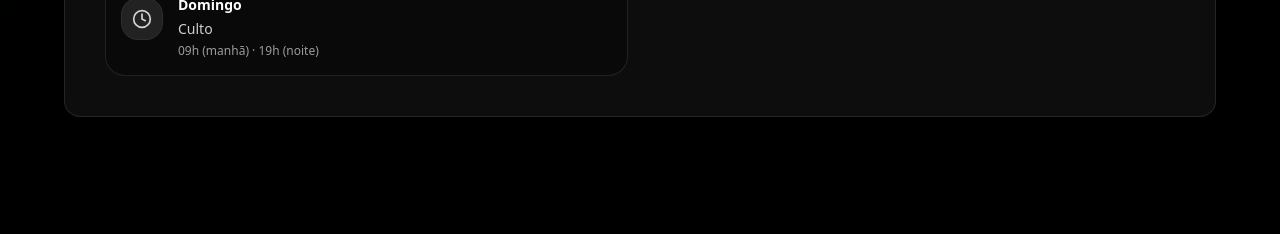
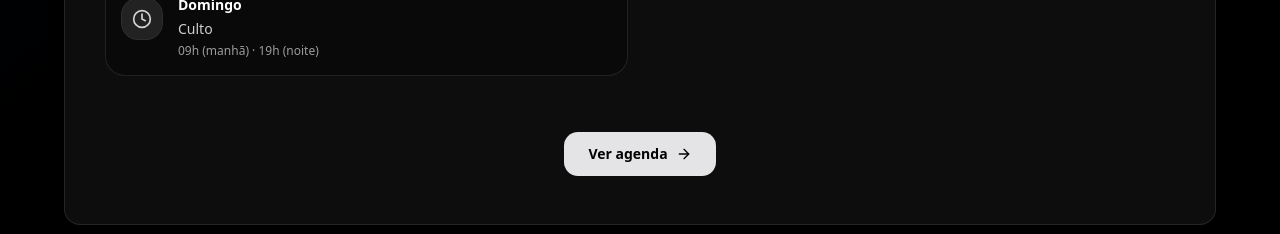
Before and after one commit to esdras-kyo/web-icm, a Next.js app: page / in a window 1280 px wide. Shown: the part 2300-2534 px from the top of the page. Built offline with nearby package versions, Linux system fonts and the light colour scheme; no server answers.

Commit message:
improve weeklyschedule

```diff
--- a/src/app/components/WeeklySchedule.tsx
+++ b/src/app/components/WeeklySchedule.tsx
@@ -1,7 +1,8 @@
 "use client";
 
-import { Clock } from "lucide-react";
+import { ArrowRight, Clock } from "lucide-react";
 import { motion } from "motion/react";
+import Link from "next/link";
 
 type ScheduleItem = {
   day: string;
@@ -100,6 +101,15 @@ export default function WeeklySchedule() {
               </div>
             ))}
           </div>
+          <div className="flex flex-col w-full p-2 items-center justify-center mt-4 md:mt-12">
+          <Link
+                href="/agenda"
+                className="cursor-pointer inline-flex items-center justify-center gap-2 rounded-md px-6 py-3 text-xs md:text-sm font-semibold text-black bg-zinc-200 hover:bg-zinc-100 transition"
+              >
+                <p>Ver agenda</p>
+                <ArrowRight className="w-4 h-4" />
+              </Link>
+          </div>
         </div>
       </div>
     </motion.section>
```
